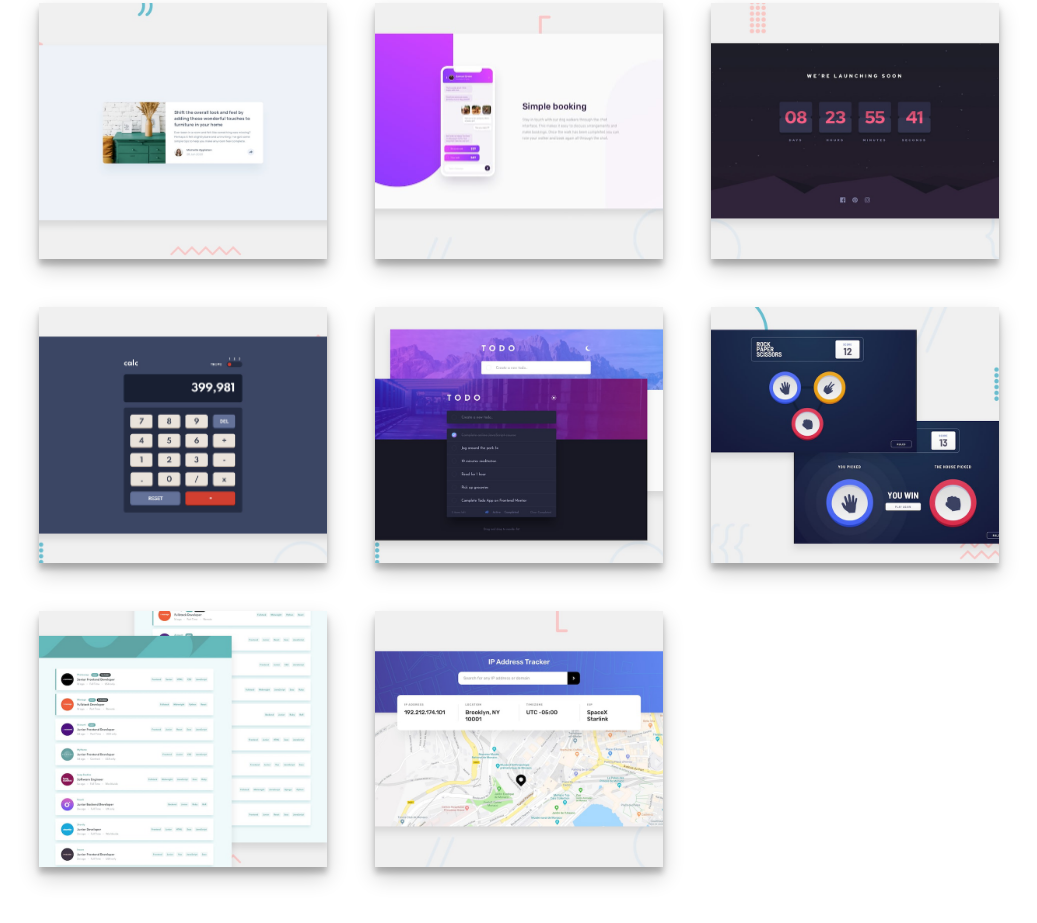
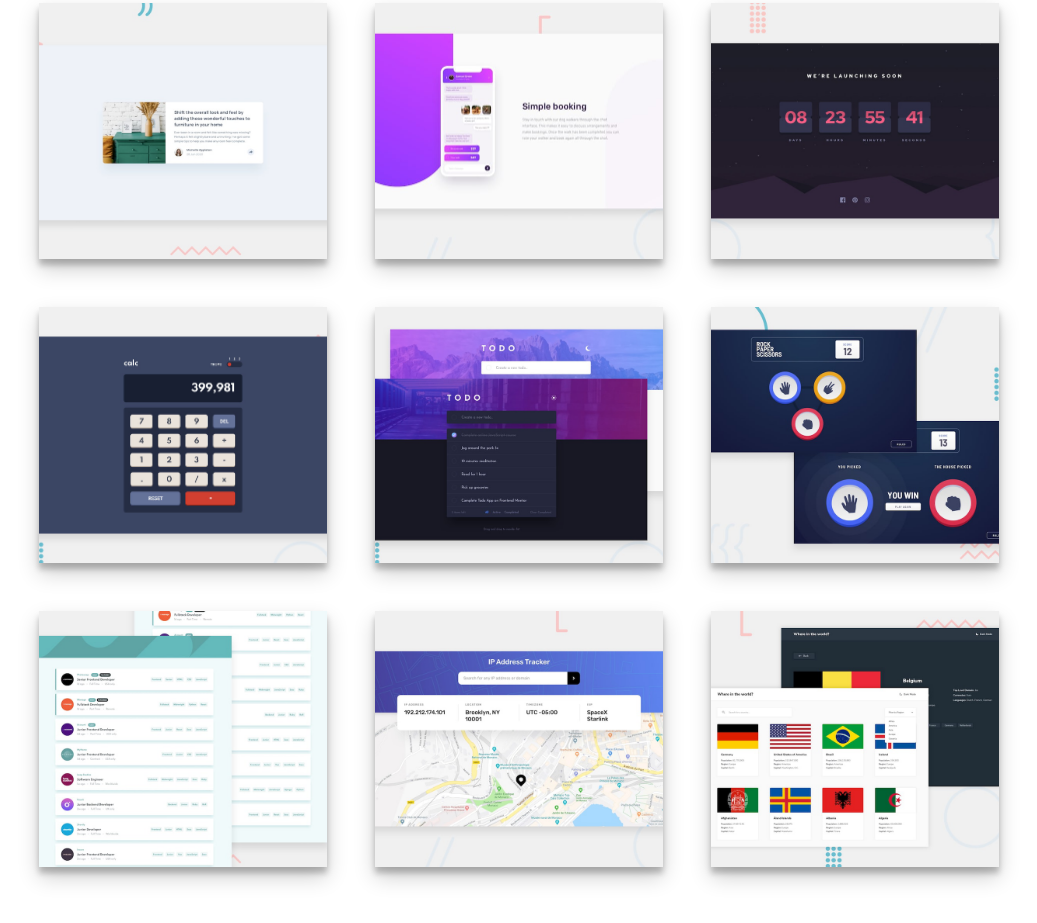
Before and after one commit to aymane-daif/FrontEnd-Mentor-Challenges, a plain HTML site: page index.html in a window 1280 px wide. Shown: the part 1076-1999 px from the top of the page, without its empty margins (121-1158 px from the left). Drawn offline with Linux system fonts and the light colour scheme.

Commit message:
Update UI

```diff
--- a/index.html
+++ b/index.html
@@ -97,6 +97,11 @@
             ><img src="./designs/design-17.png" alt="design-17"
           /></a>
         </div>
+        <div class="design">
+          <a href="18.rest-countries-api/index.html"
+            ><img src="./designs/design-18.png" alt="design-18"
+          /></a>
+        </div>
 
       </section>
     </div>
```
Also changed, not shown: designs/design-18.png (added).
